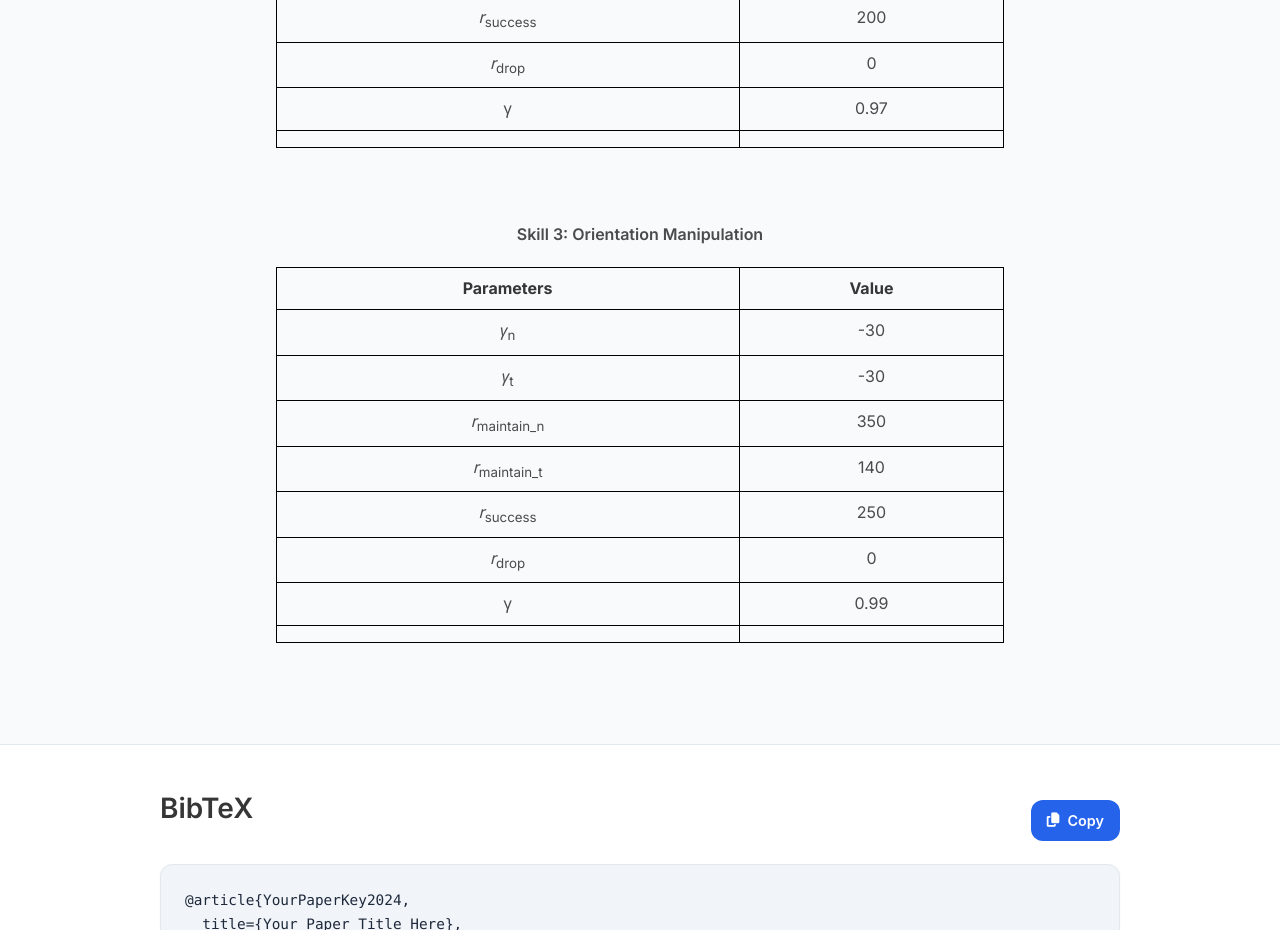
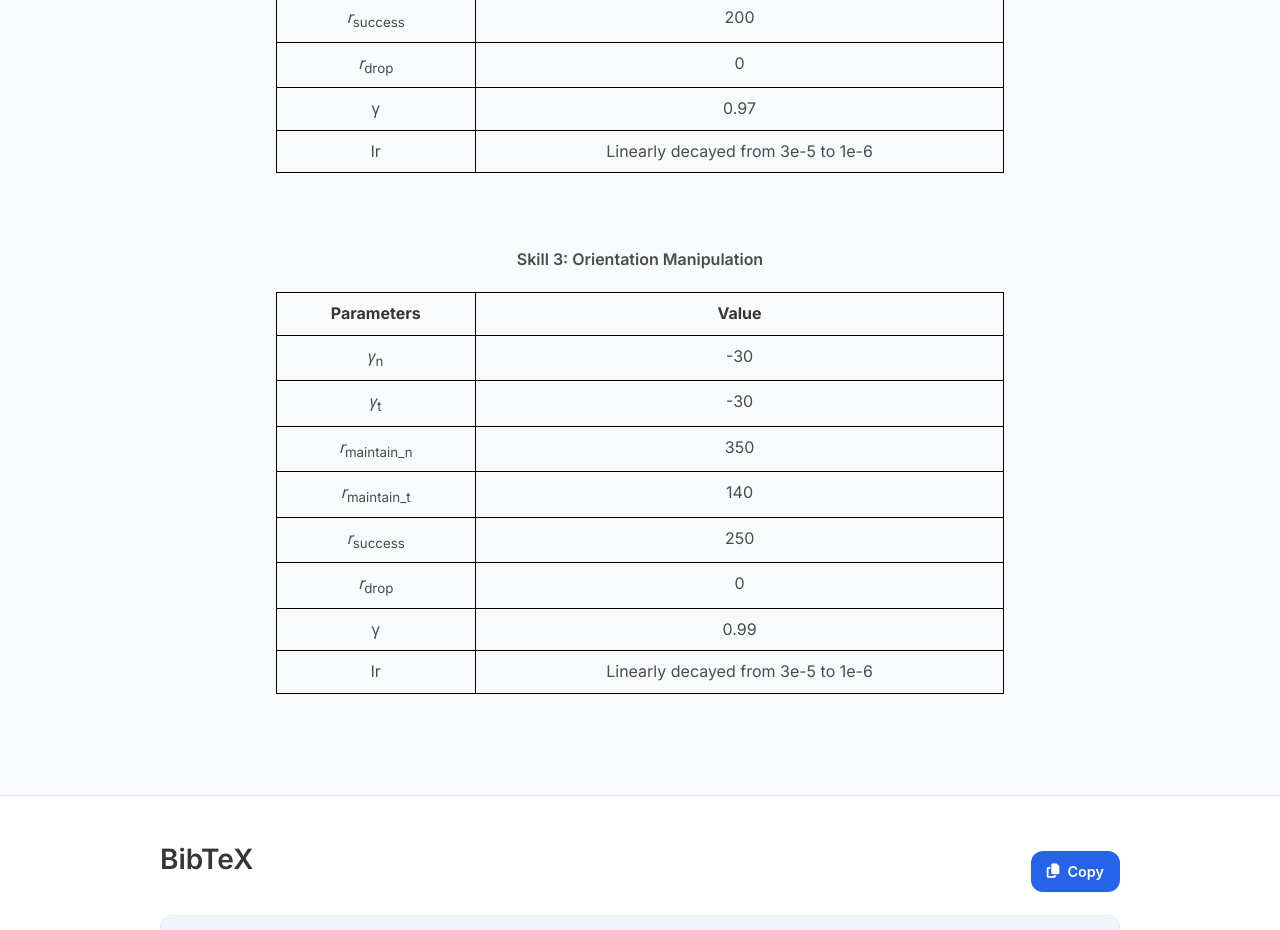
Before and after one commit to hathanglongDOAN/Learning_stable_in-grasp_manipulation, a plain HTML site: page index.html in a window 1280 px wide. Shown: the part 3160-4090 px from the top of the page. Drawn offline with nearby package versions, Linux system fonts and the light colour scheme; some icons are missing.

Commit message:
Update index.html

```diff
--- a/index.html
+++ b/index.html
@@ -491,8 +491,8 @@ learning becomes eﬃcient and stable with prior knowledge from theory.
               <td style="border: 1px solid black; padding: 8px;">0.97</td>
             </tr>
             <tr>
-              <td style="border: 1px solid black; padding: 8px;"lr</td>
-              <td style="border: 1px solid black; padding: 8px;"Linearly decayed from 3e-5 to 1e-6</td>
+              <td style="border: 1px solid black; padding: 8px;">lr</td>
+              <td style="border: 1px solid black; padding: 8px;">Linearly decayed from 3e-5 to 1e-6</td>
             </tr>
           </table>
           <br>
@@ -533,8 +533,8 @@ learning becomes eﬃcient and stable with prior knowledge from theory.
               <td style="border: 1px solid black; padding: 8px;">0.99</td>
             </tr>
             <tr>
-              <td style="border: 1px solid black; padding: 8px;"lr</td>
-              <td style="border: 1px solid black; padding: 8px;"Linearly decayed from 3e-5 to 1e-6</td>
+              <td style="border: 1px solid black; padding: 8px;">lr</td>
+              <td style="border: 1px solid black; padding: 8px;">Linearly decayed from 3e-5 to 1e-6</td>
             </tr>
           </table>
           <br>
```
